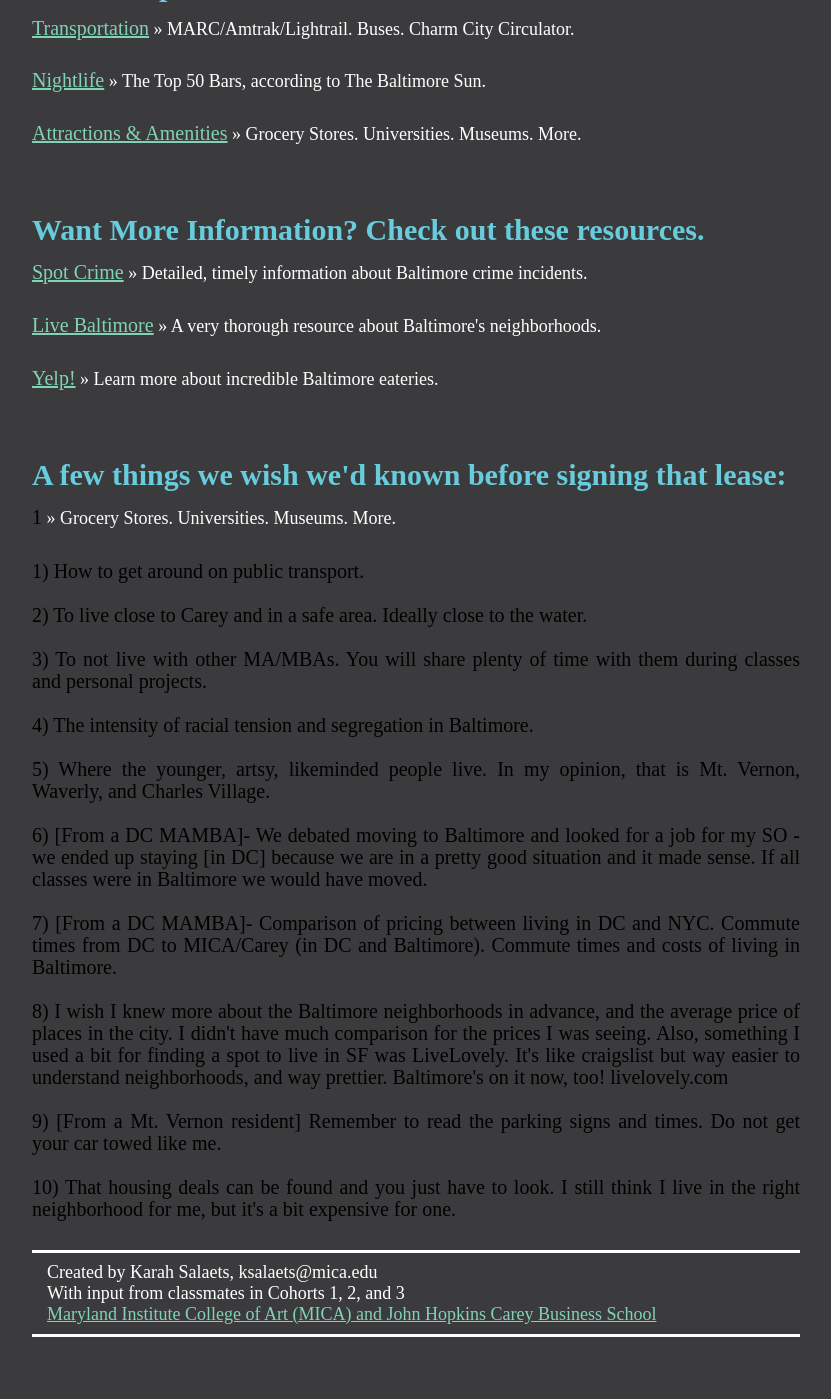
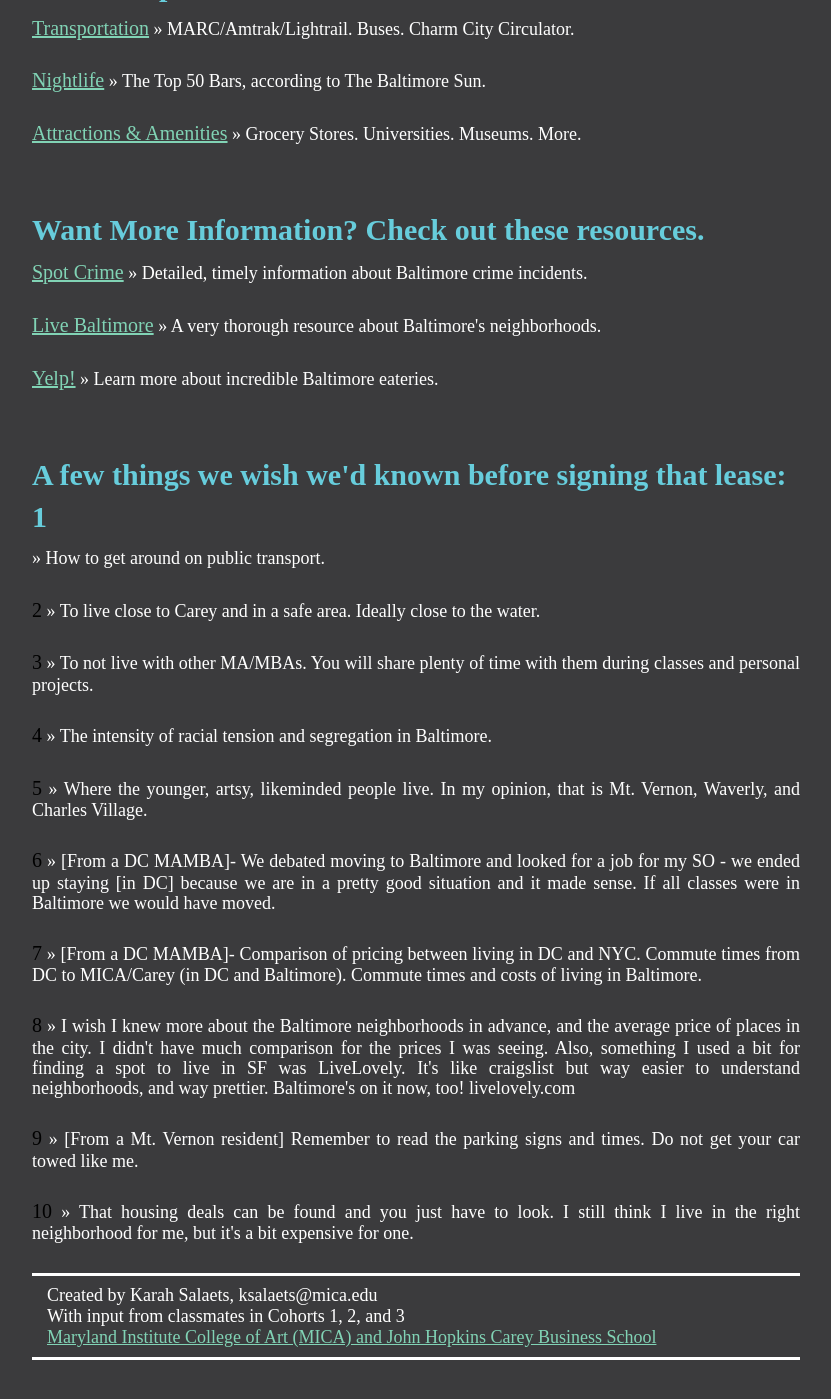
Before and after one commit to Karahmel/MAMBAMap, a Jekyll site: the page built from index.html, in a window 1280 px wide and 1400 px high, scrolled down 1480 px. Shown: the whole window, without its empty margins (224-1055 px from the left). Built offline with Jekyll 4.4.1, drawn with Linux system fonts in a browser that asks for light colours; some web fonts are replaced; Markdown is read by kramdown in place of the engine named in the settings; before the commit the page ends 2857 px from its top, so only the background shows below that.

Commit message:
Update index.html

```diff
--- a/index.html
+++ b/index.html
@@ -31,20 +31,16 @@
   <h1>A few things we wish we'd known before signing that lease:</h1>
     <ul class="posts">
 
-        <li>1<span> &raquo; Grocery Stores. Universities. Museums. More.</span></li>
-
-  1)   How to get around on public transport.<br><br>
-  2)   To live close to Carey and in a safe area. Ideally close to the water.<br><br>
-  3)   To not live with other MA/MBAs. You will share plenty of time with them during classes and personal projects.<br><br>
-  4)   The intensity of racial tension and segregation in Baltimore.<br><br>
-  5)   Where the younger, artsy, likeminded people live. In my opinion, that is Mt. Vernon, Waverly, and Charles Village.<br><br>
-  6)   [From a DC MAMBA]- We debated moving to Baltimore and looked for a job for my SO - we ended up staying [in DC] because we are in a pretty good situation and it made sense. If all classes were in Baltimore we would have moved.<br><br>
-  7)   [From a DC MAMBA]- Comparison of pricing between living in DC and NYC. Commute times from DC to MICA/Carey (in DC and Baltimore). Commute times and costs of living in Baltimore.<br><br>
-  8)   I wish I knew more about the Baltimore neighborhoods in advance, and the average price of places in the city. I didn't have much comparison for the prices I was seeing. Also, something I used a bit for finding a spot to live in SF was LiveLovely. It's like craigslist but way easier to understand neighborhoods, and way prettier. Baltimore's on it now, too! livelovely.com<br><br>
-  9)   [From a Mt. Vernon resident] Remember to read the parking signs and times. Do not get your car towed like me.<br><br>
-  10)   That housing deals can be found and you just have to look. I still think I live in the right neighborhood for me, but it's a bit expensive for one.<br>
-
-
+        <li><h1>1</h1><span> &raquo; How to get around on public transport.</span></li>
+         <li>2<span> &raquo; To live close to Carey and in a safe area. Ideally close to the water.</span></li>
+       <li>3<span> &raquo; To not live with other MA/MBAs. You will share plenty of time with them during classes and personal projects.</span></li>
+      <li>4<span> &raquo; The intensity of racial tension and segregation in Baltimore.</span></li>
+      <li>5<span> &raquo; Where the younger, artsy, likeminded people live. In my opinion, that is Mt. Vernon, Waverly, and Charles Village.</span></li>
+     <li>6<span> &raquo; [From a DC MAMBA]- We debated moving to Baltimore and looked for a job for my SO - we ended up staying [in DC] because we are in a pretty good situation and it made sense. If all classes were in Baltimore we would have moved.</span></li>
+        <li>7<span> &raquo; [From a DC MAMBA]- Comparison of pricing between living in DC and NYC. Commute times from DC to MICA/Carey (in DC and Baltimore). Commute times and costs of living in Baltimore.</span></li>
+         <li>8<span> &raquo; I wish I knew more about the Baltimore neighborhoods in advance, and the average price of places in the city. I didn't have much comparison for the prices I was seeing. Also, something I used a bit for finding a spot to live in SF was LiveLovely. It's like craigslist but way easier to understand neighborhoods, and way prettier. Baltimore's on it now, too! livelovely.com</span></li>
+        <li>9<span> &raquo; [From a Mt. Vernon resident] Remember to read the parking signs and times. Do not get your car towed like me.</span></li>
+      <li>10<span> &raquo; That housing deals can be found and you just have to look. I still think I live in the right neighborhood for me, but it's a bit expensive for one.</span></li>
 
 
 </div>
```
